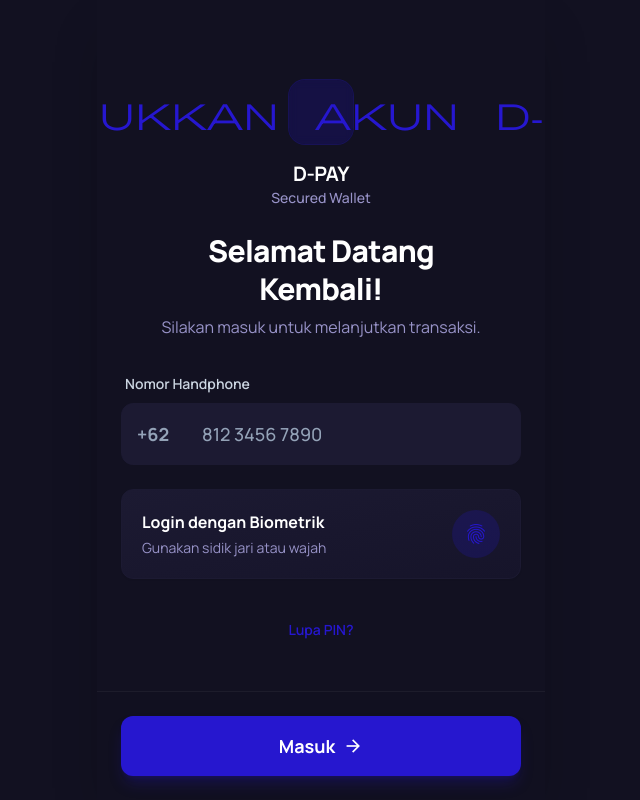
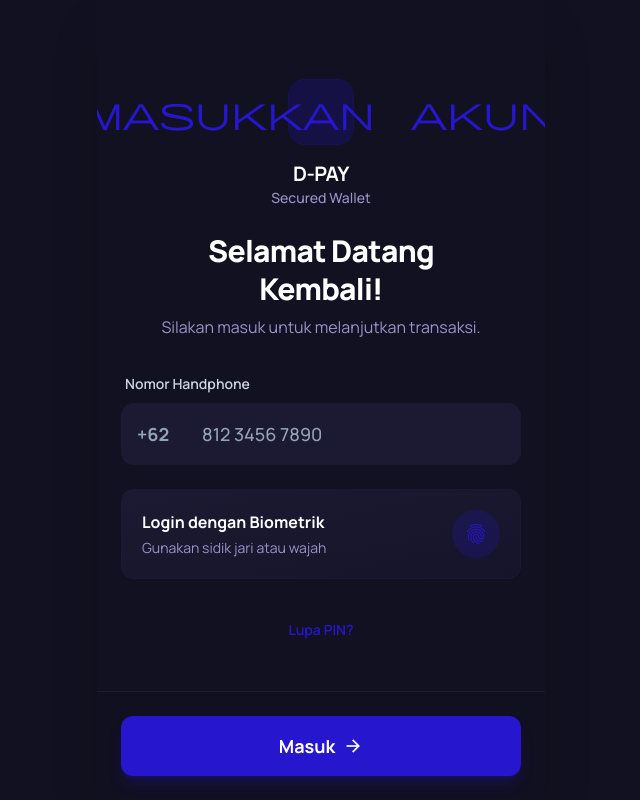
Before and after one commit to SalmanAlfarisi24/ProjectRPL, a React (Vite) app: page /#/welcome in a window 1280 px wide. Both pictures are taken after a click on the button "Masuk". Shown: the whole page, without its empty margins (319-959 px from the left). Built offline with nearby package versions, Linux system fonts and the light colour scheme.

Commit message:
update Login.tsx

```diff
--- a/pages/Login.tsx
+++ b/pages/Login.tsx
@@ -10,7 +10,7 @@ export const Login: React.FC = () => {
       <div className="flex-1 overflow-y-auto no-scrollbar flex flex-col px-6 pt-12 pb-32">
         <div className="flex flex-col items-center pt-8 pb-6">
           <div className="w-16 h-16 bg-primary/20 rounded-2xl flex items-center justify-center mb-4 backdrop-blur-sm ring-1 ring-primary/30">
-            <span className="material-symbols-outlined text-primary text-4xl">Masukkan Akun D-PAY</span>
+            <span className="material-symbols-outlined text-primary text-4xl">Masukkan Akun</span>
           </div>
           <h2 className="text-xl font-bold tracking-tight text-slate-900 dark:text-white">D-PAY</h2>
           <p className="text-slate-500 dark:text-text-secondary text-sm font-medium"> Secured Wallet</p>
```
